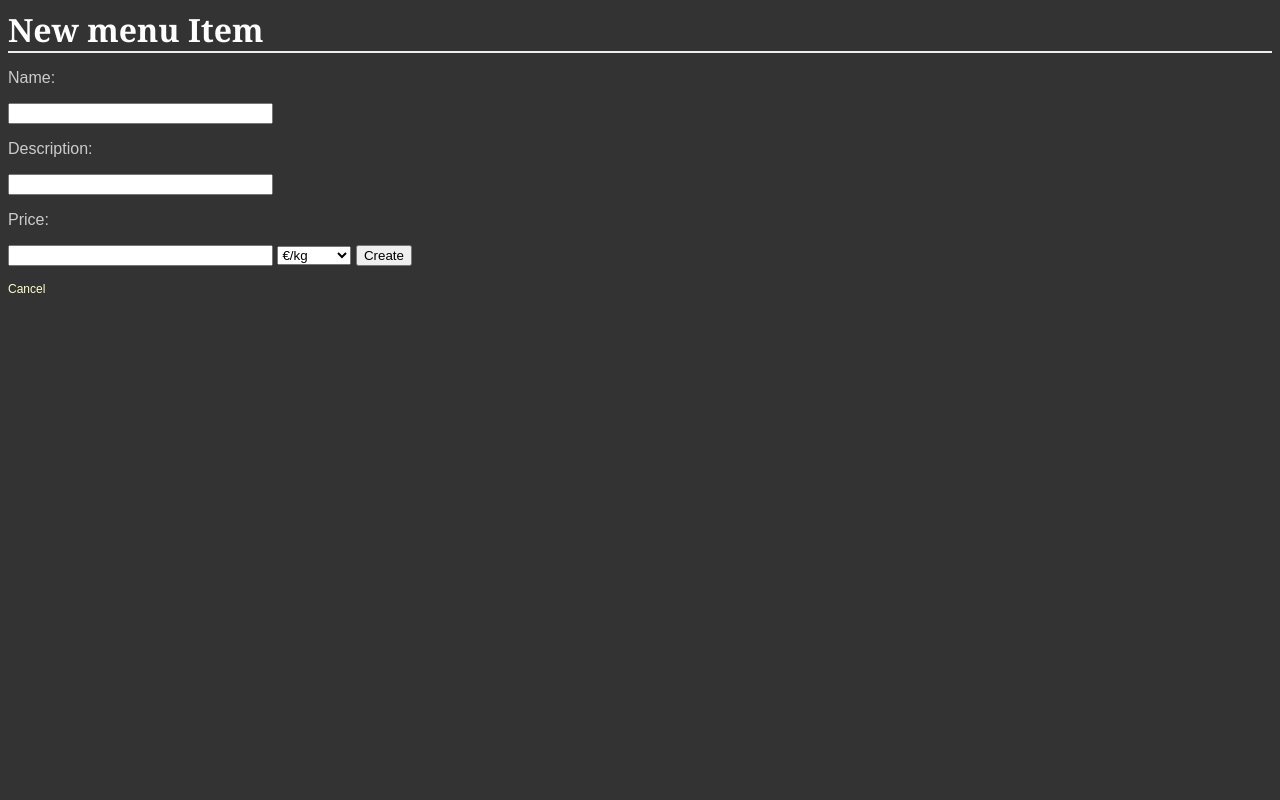
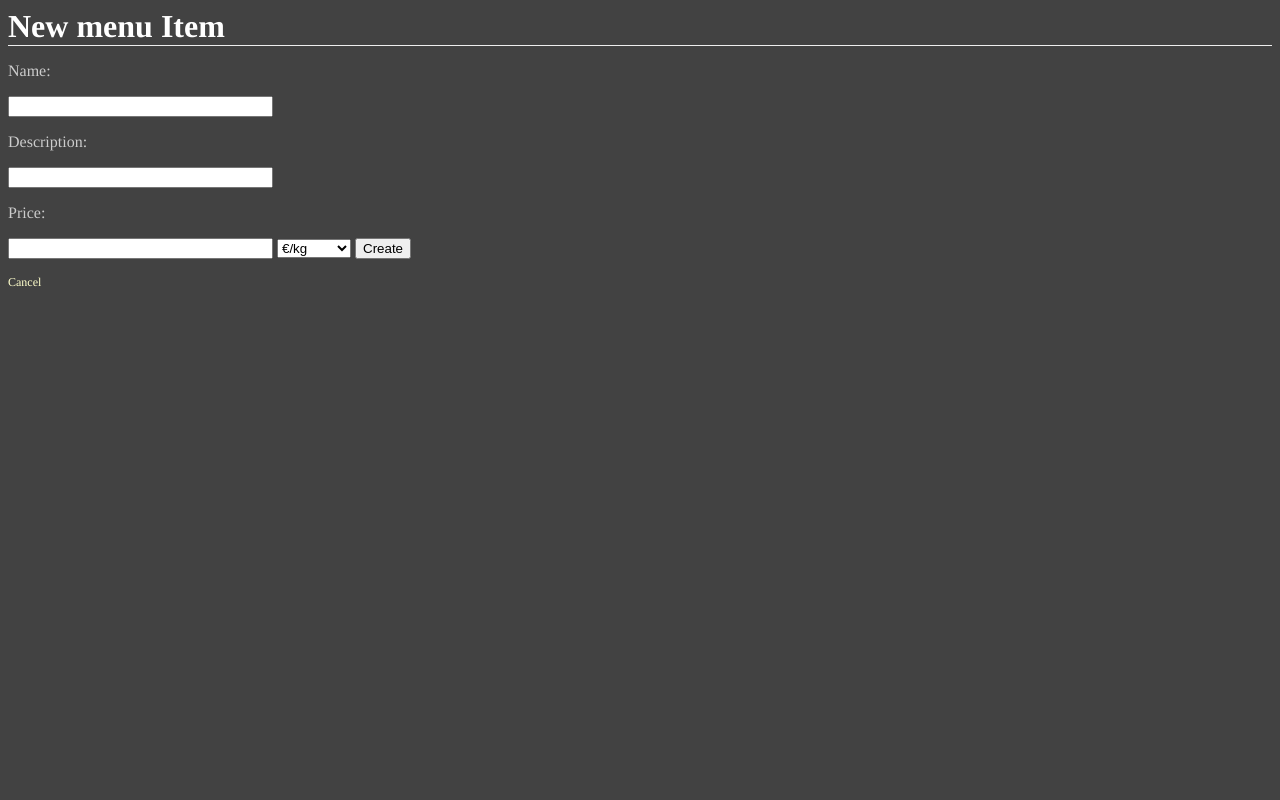
Before and after one commit to scr6292/backend, a Flask app: page /agricultores/1/new in a window 1280 px wide. Run offline with Flask 2, Linux system fonts and the light colour scheme.

Commit message:
Learning css

```diff
--- a/static/styles.css
+++ b/static/styles.css
@@ -1,6 +1,6 @@
 body {
-    font-family: sans-serif;
-    background-color: #333333
+    font-family: times;
+    background-color: #424242
 }
 
 h1,
@@ -12,12 +12,12 @@ h4 {
 
 h1,
 h2 {
-    font-family: 'georgia', serif;
+    font-family: 'times', serif;
     margin: 0;
 }
 
 h1 {
-    border-bottom: 2px solid #eee;
+    border-bottom: 1px solid #eee;
 }
 
 h2 {
@@ -54,16 +54,15 @@ a {
 
 .name {
     width: 50%;
-    display: inline-block;
-    float: left;
+
 }
 
 .description {}
 
 .price {
-    text-align: right;
+    text-align: left;
     width: 50%;
-    float: right;
+
 }
 
 .editdeletepane {}
--- a/templates/agriList.html
+++ b/templates/agriList.html
@@ -13,13 +13,13 @@
 
 {% for i in agriList %}
 
-<a href = "{{url_for('agricultorInfo', agricultor_id = i.id)}}"> <p>{{i.name}}</p></a>
+<a href = "{{url_for('agricultorInfo', agricultor_id = i.id)}}"><h1>{{i.name}}</h1></a>
 <a href = "{{url_for('editAgricultor',agricultor_id=i.id)}}">Edit</a>
 <a href = "{{url_for('deleteAgricultor',agricultor_id=i.id)}}">Delete</a>
+<br>
+<br>
 
-<!-- <p><a href = "#">Edit </a></p>
 
-<p> <a href = "#">Delete </a> </p> -->
 
 {% endfor %}
 
--- a/templates/menu.html
+++ b/templates/menu.html
@@ -28,13 +28,10 @@
 	{% for i in items %}
     <div class = 'nameAndPrice'>
 		<span class = 'name'><p>{{i.name}}</p></span>
-
 		<span class = 'price'><p>{{i.price}}{{i.preciounidad}}</p> </span>
 	</div>
 
-
-
-	<div class = 'description'>
+		<div class = 'description'>
 		<p>{{i.description}}</p>
 	</div>
 
```
Also changed, not shown: 3 other files.
